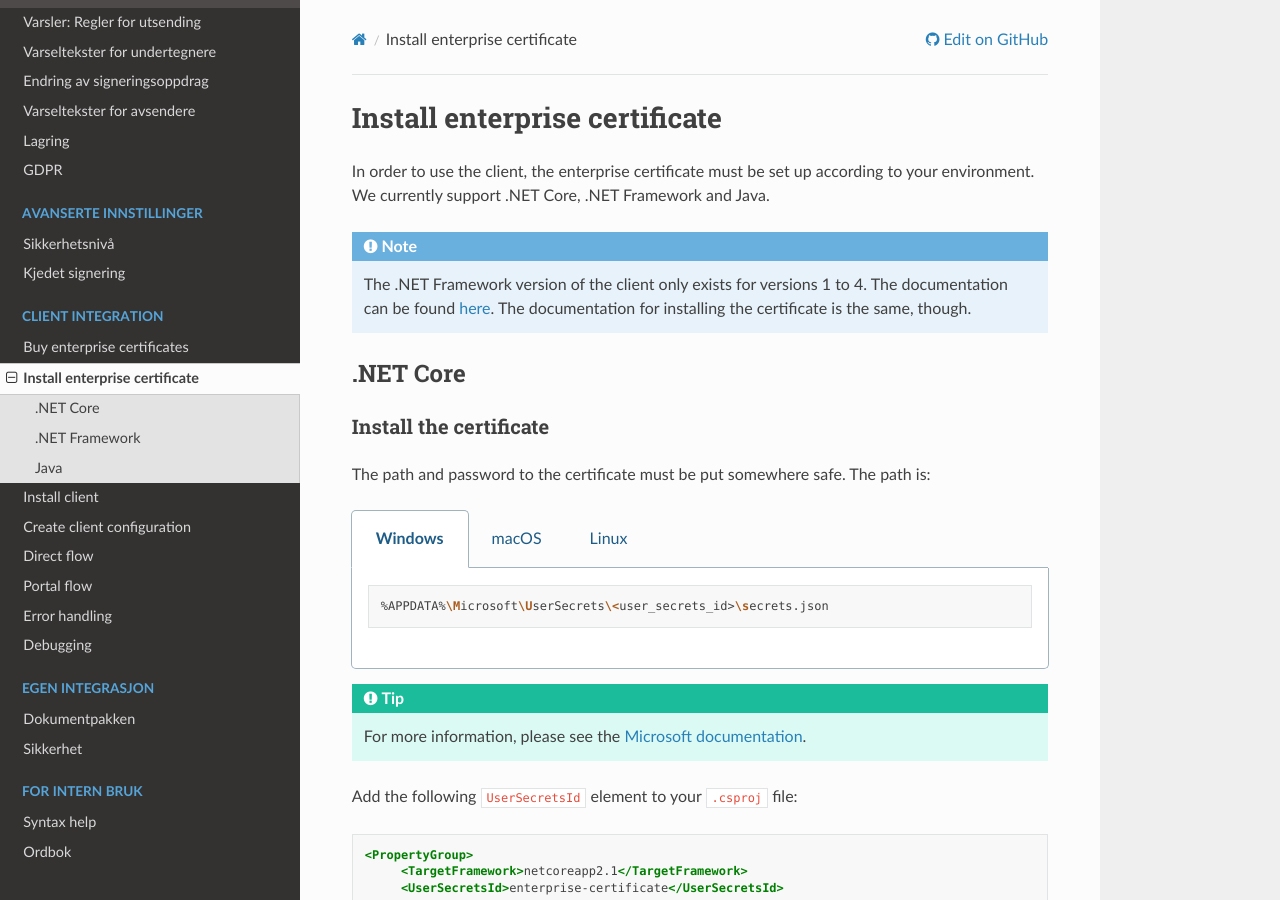
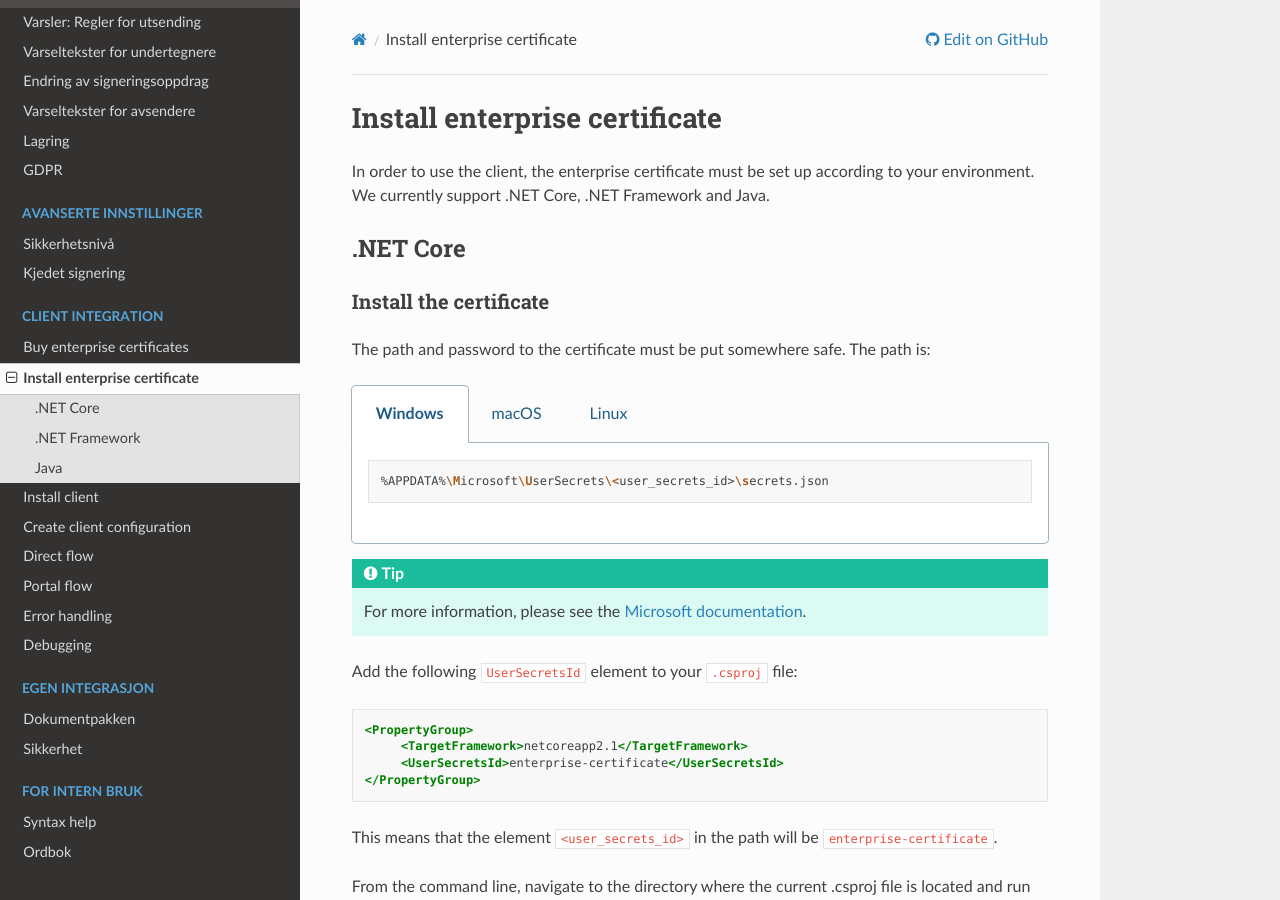
Before and after one commit to ramonarellano/signering-docs, a Sphinx documentation site: the page built from source/client-integration/install-enterprise-certificate.rst, in a window 1280 px wide and 900 px high. Built offline with Sphinx 7.4.7 and the Read the Docs theme 2.0.0, drawn with Linux system fonts in a browser that asks for light colours.

Commit message:
Fjerner lenke til den gamle dokumentasjonen, som vi har tatt bort.

```diff
--- a/source/client-integration/install-enterprise-certificate.rst
+++ b/source/client-integration/install-enterprise-certificate.rst
@@ -3,9 +3,6 @@ Install enterprise certificate
 
 In order to use the client, the enterprise certificate must be set up according to your environment. We currently
 support .NET Core, .NET Framework and Java.
-
-..  NOTE::
-    The .NET Framework version of the client only exists for versions 1 to 4. The documentation can be found `here <http://digipost.github.io/signature-api-client-dotnet/v4.x/>`_. The documentation for installing the certificate is the same, though.
 
 
 .NET Core
```
